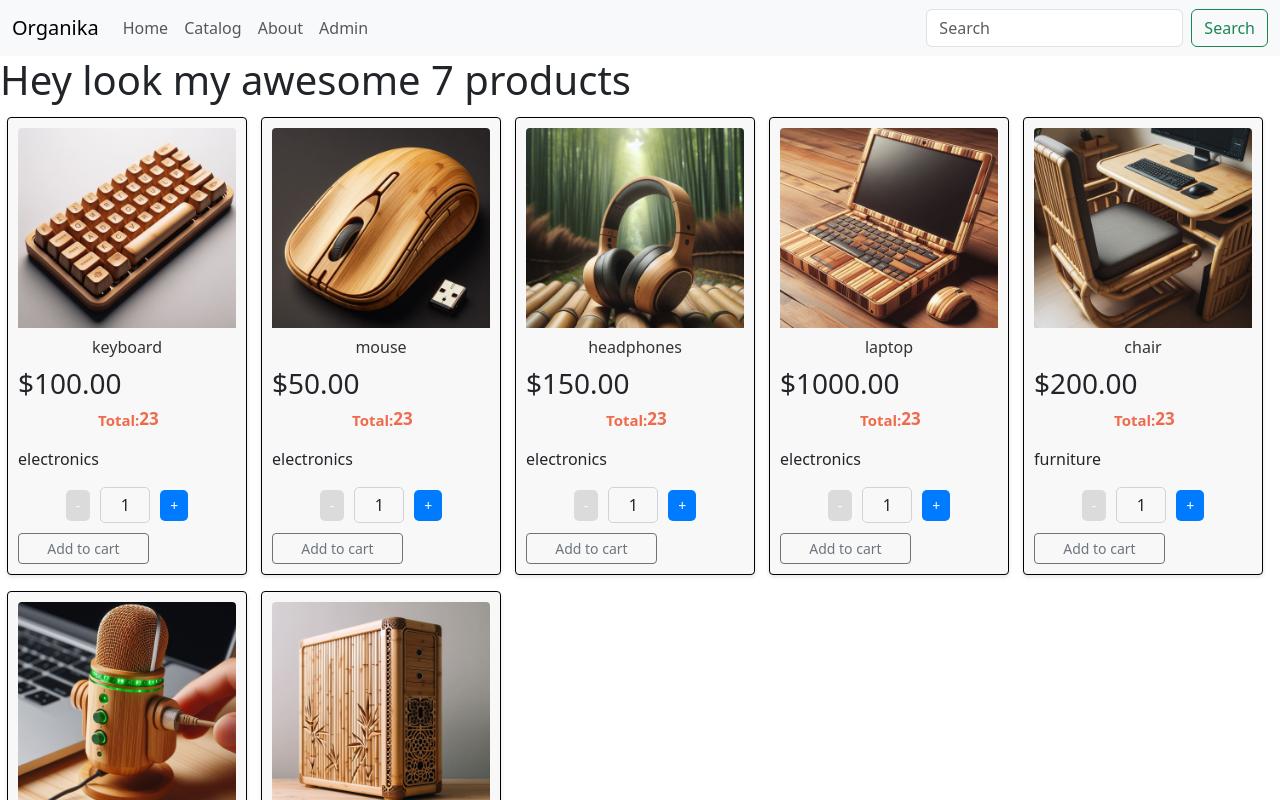
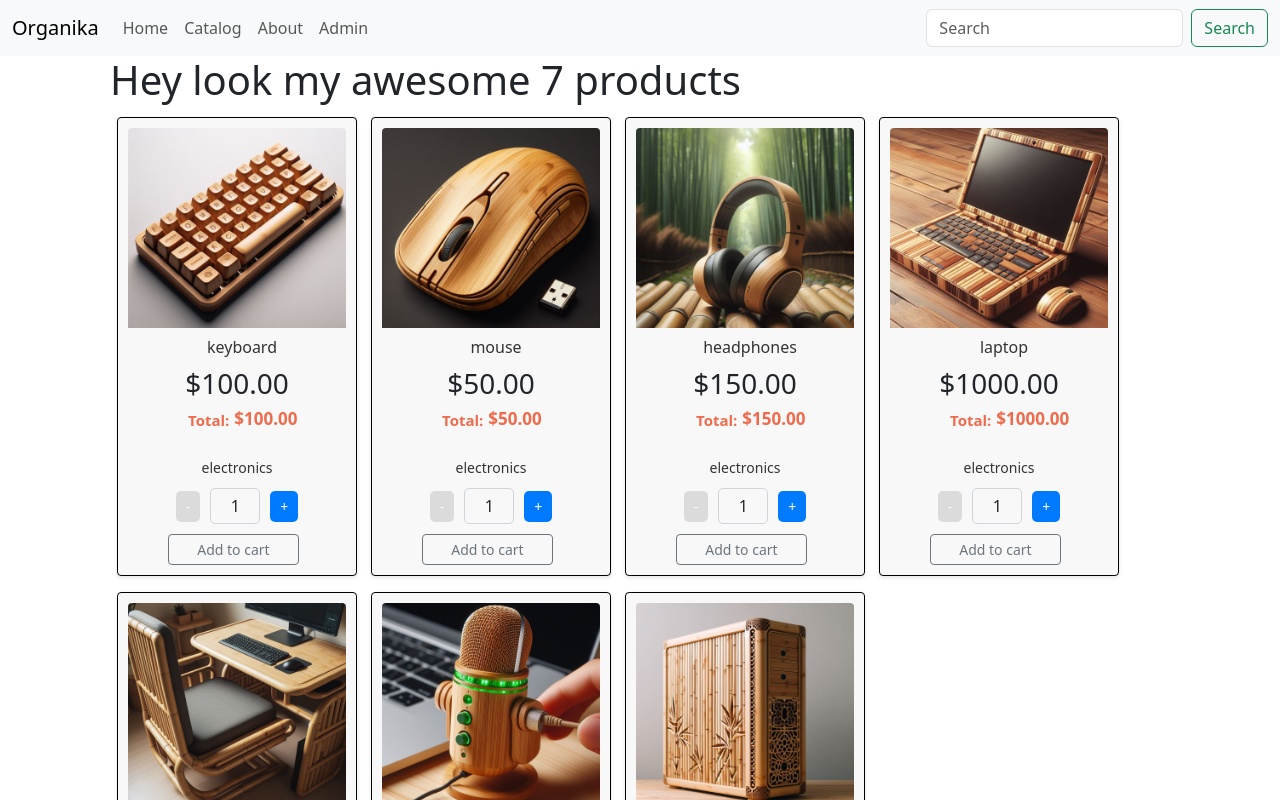
Before and after one commit to cesar-programmer/react-store-boot, a React (Create React App) app: page /catalog in a window 1280 px wide. Shown: the top 800 px of the page. Built offline with nearby package versions, Linux system fonts and the light colour scheme.

Commit message:
added context

```diff
--- a/src/App.js
+++ b/src/App.js
@@ -1,10 +1,11 @@
-import {BrowserRouter, Routes, Route} from 'react-router-dom';
+import { BrowserRouter, Routes, Route } from 'react-router-dom';
 import Navbar from './components/navbar';
 import Footer from './components/footer';
 import Catalog from './pages/catalog';
 import Home from './pages/home';
 import About from './pages/about';
 import Admin from './pages/admin';
+import { CartProvider } from './context';
 
 import 'bootstrap/dist/css/bootstrap.min.css';
 import 'bootstrap/dist/js/bootstrap.bundle.min.js';
@@ -12,21 +13,22 @@ import './App.css';
 
 function App() {
   return (
+    <CartProvider>
     <div className="App">
       <BrowserRouter>
         <Navbar />
-
+        <div className="content">
           <Routes>
             <Route path="/" element={<Home />} />
             <Route path="/catalog" element={<Catalog />} />
             <Route path="/about" element={<About />} />
             <Route path="/admin" element={<Admin />} />
-
           </Routes>
-
+        </div>
         <Footer />
       </BrowserRouter>
     </div>
+    </CartProvider>
   );
 }
 
--- a/src/components/products.css
+++ b/src/components/products.css
@@ -26,13 +26,25 @@
   color: #333;
   margin: 10px 0;
   text-align: center;
+  margin-left: 10px;
 }
+
+.products h3 {
+  text-align: center;
+}
+
 
 .products:hover {
   transform: translateY(-5px);
   box-shadow: 0 4px 8px rgba(0, 0, 0, 0.15);
 }
 
+.category {
+  font-size: 14px;
+  color: #333;
+  margin: 10px 0;
+  text-align: center;
+}
 
 .total {
   font-size: 15px;
@@ -40,13 +52,14 @@
   color: #ee6c4d;
   display: flex;
   flex-direction: row;
-  margin-left: 80px;
+  margin-left: 60px;
   }
 
 .total-amount {
   font-size: 17px;
   font-weight: bold;
   color: #ee6c4d;
+  margin-left: 5px;
 }
 
 .button-add {
@@ -59,4 +72,5 @@
   cursor: pointer;
   margin-top: 10px;
   width: 60%;
+  margin-left: 40px;
 }
--- a/src/components/products.jsx
+++ b/src/components/products.jsx
@@ -1,7 +1,20 @@
 import './products.css'
 import QuantityPicker from './quantityPicker'
+import React, { useState, useContext } from 'react';
+import CartContext from '../context'
+
 
 export default function Products({ product }) {
+
+  const context = useContext(CartContext);
+
+
+  const [quantity, setQuantity] = useState(1);
+
+  function onQuantityChange(quantity) {
+    setQuantity(quantity);
+  }
+
   return (
     <div className="products">
       <img src={product.image} alt={product.title} />
@@ -9,11 +22,14 @@ export default function Products({ product }) {
       <h3>${product.price.toFixed(2)}</h3>
       <div className='total'>
         <p>Total:</p>
-        <h4 className='total-amount'>23</h4>
+        <h4 className='total-amount'>${(quantity * product.price).toFixed(2)}</h4>
       </div>
-      <p>{product.category}</p>
-      <QuantityPicker />
-      <button className='btn btn-outline-secondary btn-sm button-add'>Add to cart</button>
+      <p className='category'>{product.category}</p>
+      <QuantityPicker onQuantityChange={onQuantityChange}/>
+      <button className='btn btn-outline-secondary btn-sm button-add' onClick={() => {
+        context.addItem(product, quantity);
+        setQuantity(1);
+      }}>Add to cart</button>
     </div>
   )
 }
--- a/src/components/quantityPicker.jsx
+++ b/src/components/quantityPicker.jsx
@@ -1,16 +1,18 @@
 import './quantityPicker.css'
 import { useState } from 'react';
 
-export default function QuantityPicker() {
+export default function QuantityPicker(props) {
   const [quantity, setQuantity] = useState(1);
 
   function increase() {
     setQuantity(quantity + 1);
+    props.onQuantityChange(quantity + 1);
   }
 
   function decrease() {
     if (quantity > 1) {
       setQuantity(quantity - 1);
+      props.onQuantityChange(quantity - 1);
     }
   }
 
@@ -19,7 +21,7 @@ export default function QuantityPicker() {
     <div className="quantity-picker">
       <button className ='btn btn-primary btn-sm' disabled = {quantity === 1} onClick={decrease}>-</button>
       <label>{quantity}</label>
-      <button className ='btn btn-primary btn-sm'onClick={increase}>+</button>
+      <button className ='btn btn-primary btn-sm' onClick={increase}>+</button>
     </div>
   )
 }
--- /dev/null
+++ b/src/context/index.jsx
@@ -0,0 +1,41 @@
+import React, { createContext, useState, useEffect } from 'react'
+
+const CartContext = createContext();
+
+export const CartProvider = ({ children }) => {
+  const [cart, setCart] = useState([]);
+
+  useEffect(() => {
+    console.log(cart);
+  }, [cart]); // Este efecto se ejecutará cada vez que el carrito cambie
+
+  function addItem(product, quantity) {
+    setCart(currentCart => {
+      const item = { product, quantity };
+      return [...currentCart, item];
+    });
+  }
+
+  function removeItem(product) {
+    let tempCart = cart.filter(item => item.product.id !== product.id);
+    setCart(tempCart);
+  }
+
+  function clearCart() {
+    setCart([]);
+  }
+
+
+  return (
+    <CartContext.Provider value={{
+      cart,
+      addItem,
+      removeItem,
+      clearCart
+    }}>
+      {children}
+    </CartContext.Provider>
+  )
+}
+
+export default CartContext;
--- a/src/pages/catalog.css
+++ b/src/pages/catalog.css
@@ -0,0 +1,3 @@
+.catalog{
+  margin-left: 110px;
+}
```
Lines whose indentation alone changed are shown as unchanged.
